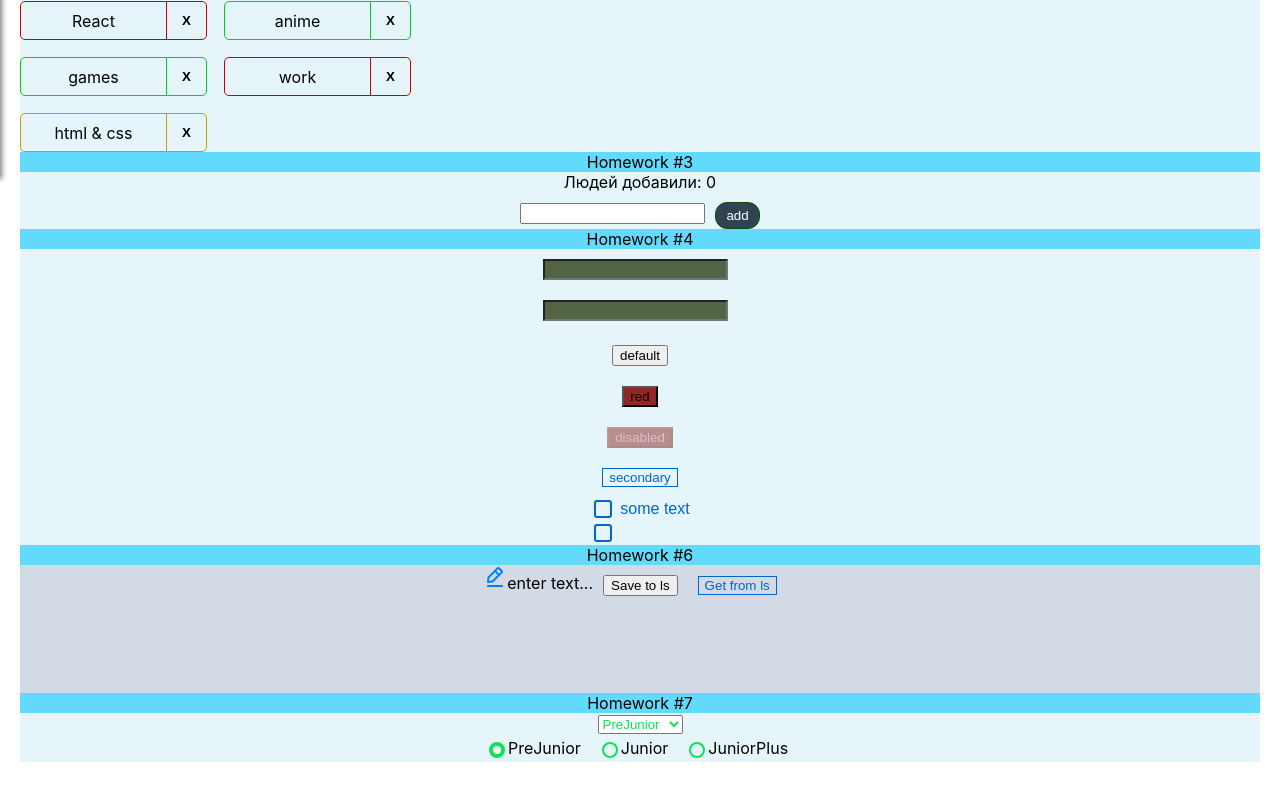
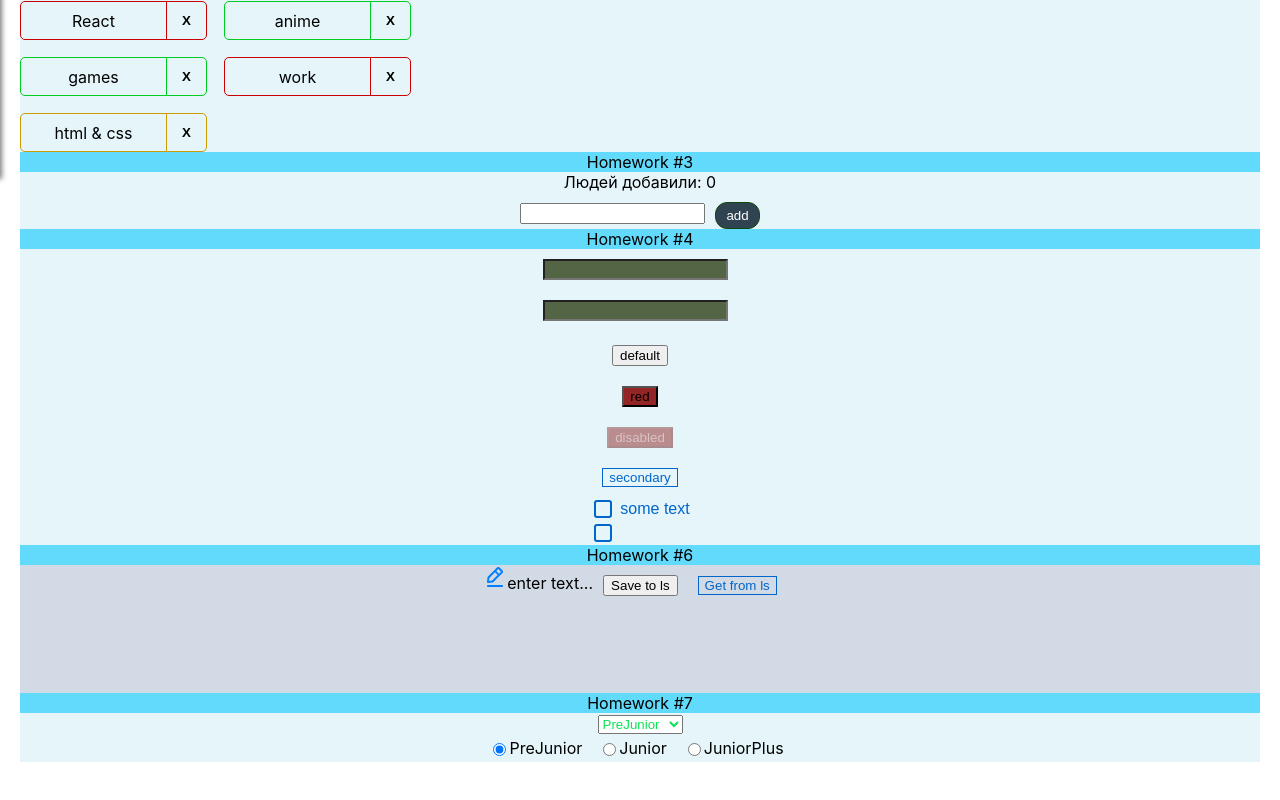
Before and after one commit to IamXacer/Ignat, a React (Create React App) app: page /#/pre-junior in a window 1280 px wide. Shown: the part 621-1421 px from the top of the page. Built offline with nearby package versions, Linux system fonts and the light colour scheme.

Commit message:
Homework7

```diff
--- a/src/s2-homeworks/hw07/HW7.tsx
+++ b/src/s2-homeworks/hw07/HW7.tsx
@@ -18,16 +18,13 @@ const arr = [
 ] // value может быть изменено
 
 const HW7 = () => {
-    const [value, setValue] = useState(1); // Начальное значение синхронизировано
-
-    const onChangeOption = (newValue:number) => {
-        setValue(Number(newValue)); // Убедитесь, что значение преобразовано в число
-    };
+    const [value, onChangeOption] = useState(1) // селект и радио должны работать синхронно
 
     return (
         <div id={'hw7'}>
             <div className={s2.hwTitle}>Homework #7</div>
 
+            {/*демонстрация возможностей компонент:*/}
             <div className={s2.hw}>
                 <div className={s.container}>
                     <div>
@@ -35,7 +32,7 @@ const HW7 = () => {
                             id={'hw7-super-select'}
                             options={arr}
                             value={value}
-                            onChangeOption={onChangeOption} // Используем onChangeOption
+                            onChangeOption={onChangeOption}
                         />
                     </div>
                     <div>
@@ -43,15 +40,14 @@ const HW7 = () => {
                             id={'hw7-super-radio'}
                             name={'hw7-radio'}
                             options={arr}
-                            value={value} // Передаем value
-                            onChangeOption={onChangeOption} // Используем onChangeOption
+                            value={value}
+                            onChangeOption={onChangeOption}
                         />
                     </div>
                 </div>
             </div>
         </div>
-    );
-};
-
+    )
+}
 
 export default HW7
--- a/src/s2-homeworks/hw07/common/c6-SuperRadio/SuperRadio.module.css
+++ b/src/s2-homeworks/hw07/common/c6-SuperRadio/SuperRadio.module.css
@@ -31,3 +31,7 @@
     border-radius: 50%;
     transform: translate(-50%, -50%); /* Центрирование внутреннего круга */
 }
+/*
+const onChangeOption = (newValue:number) => {
+                                          setValue(Number(newValue)); // Убедитесь, что значение преобразовано в число
+                                          };*/
--- a/src/s2-homeworks/hw07/common/c6-SuperRadio/SuperRadio.tsx
+++ b/src/s2-homeworks/hw07/common/c6-SuperRadio/SuperRadio.tsx
@@ -48,26 +48,16 @@
             ? options.map((o) => (
                 <label key={name + '-' + o.id} className={s.label}>
                     <input
-                              id={id + '-input-' + o.id}
-                              className={finalRadioClassName}
+                        id={id + '-input-' + o.id} // Проверьте правильность генерации id
                         type={'radio'}
-                              key={o.id}
+                        name={name}
                         value={o.id}
-                              name={name}
                         checked={o.id === value}
-                              // name, checked, value делают студенты
+                        onChange={onChangeCallback}
+                    />
+                    <span id={id + '-span-' + o.id}>{o.value}</span>
+                </label>
 
-                              onChange={onChangeCallback}
-                              {...restProps}
-                          />
-                      <span
-                          id={id + '-span-' + o.id}
-                          {...spanProps}
-                          className={spanClassName}
-                      >
-                          {o.value}
-                      </span>
-                  </label>
             ))
             : []
 
```
Lines whose indentation alone changed are shown as unchanged.
